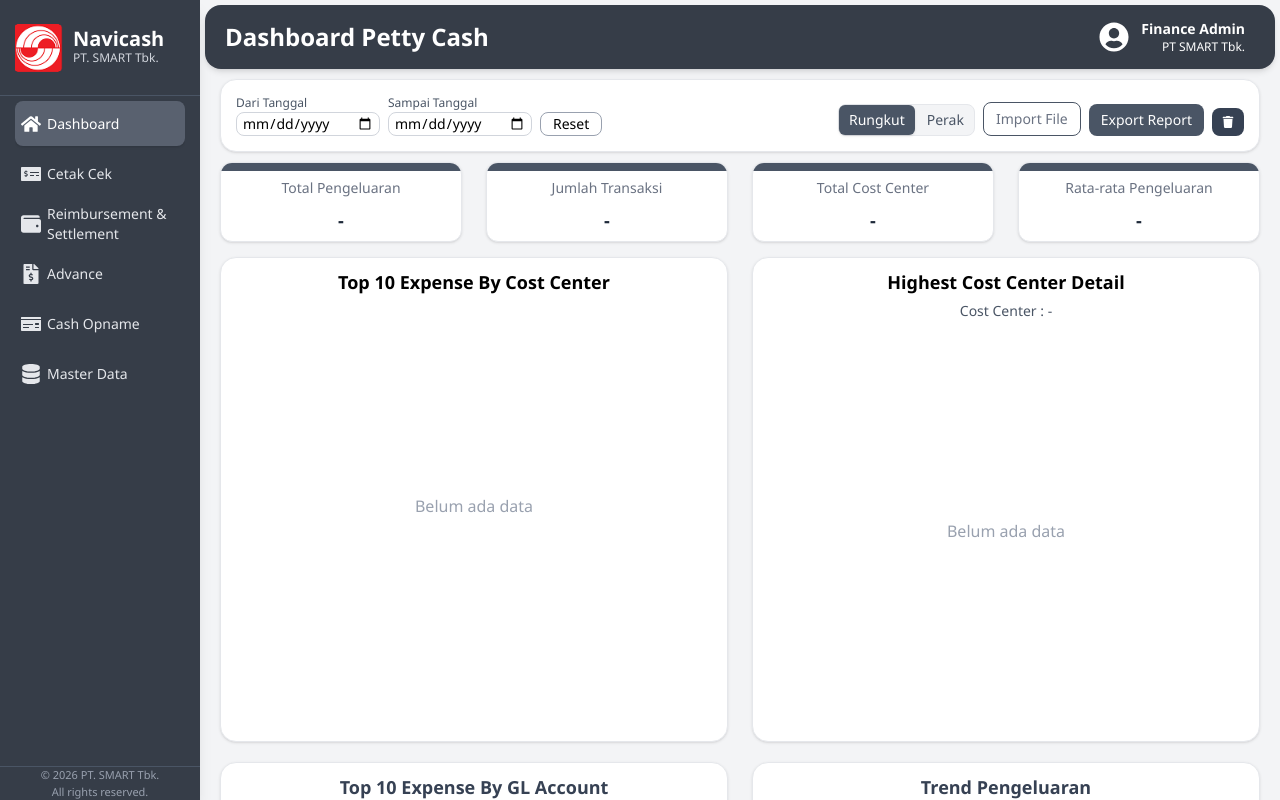
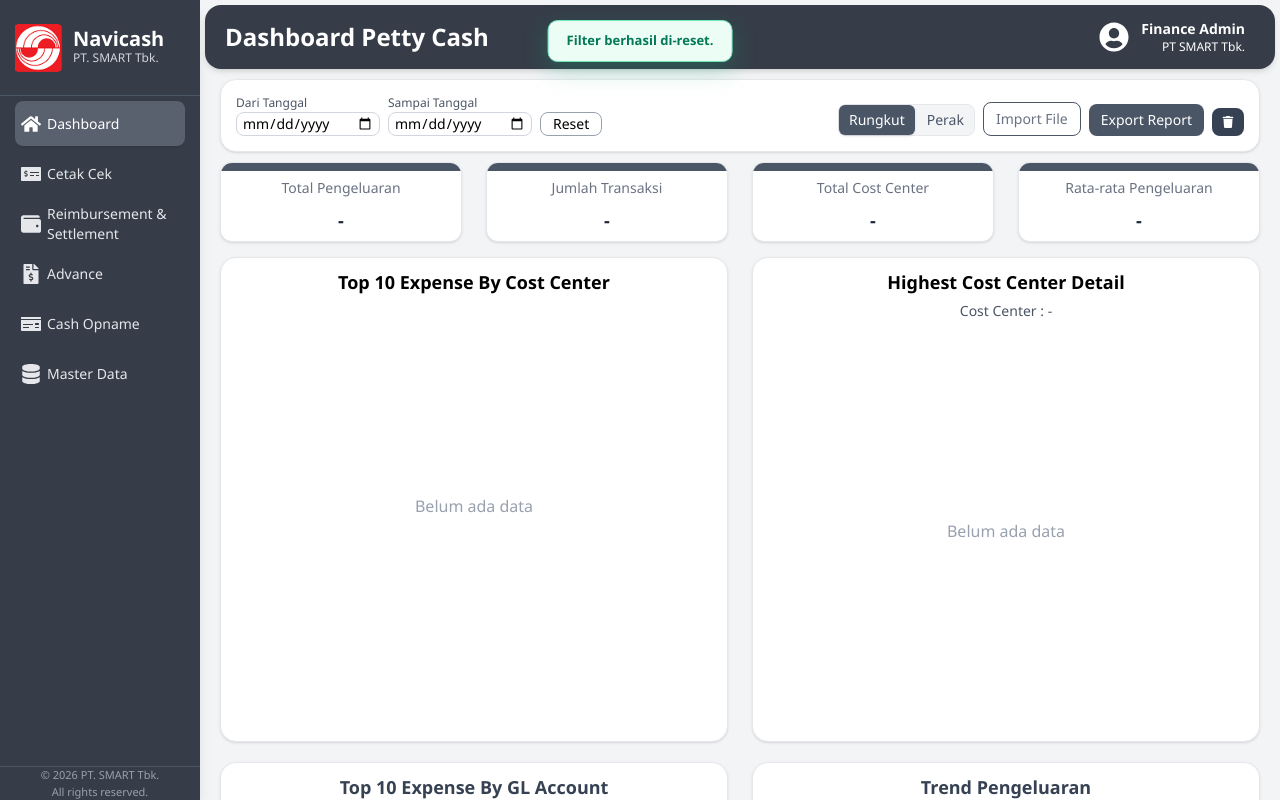
Before and after one commit to Nuril-Amada/Smart, a React (Vite) app: page /Dashboard in a window 1280 px wide. Both pictures are taken after a click on the button "Reset". Built offline with nearby package versions, Linux system fonts and the light colour scheme.

Commit message:
Update Tampilan

```diff
--- a/src/components/dashboard/FilterDashboard.jsx
+++ b/src/components/dashboard/FilterDashboard.jsx
@@ -28,6 +28,7 @@ export default function FilterDashboard({
   onDeletePeriod,
 }) {
   const [showDeleteModal, setShowDeleteModal] = useState(false);
+  const [successMessage, setSuccessMessage] = useState("");
 
   // const handleFilter = () => {
   //   if (onFilter) {
@@ -42,6 +43,8 @@ export default function FilterDashboard({
     if (onReset) {
       onReset();
     }
+    setSuccessMessage("Filter berhasil di-reset.");
+    setTimeout(() => setSuccessMessage(""), 3000);
   };
 
   const handleOpenDelete = () => {
@@ -57,11 +60,48 @@ export default function FilterDashboard({
       });
     }
     setShowDeleteModal(false);
+    setSuccessMessage("Data periode berhasil dihapus.");
+    setTimeout(() => setSuccessMessage(""), 3000);
   };
 
   const isPeriodSelected = Boolean(tanggalAwal && tanggalAkhir);
   return (
     <>
+      <style>{`
+        @keyframes slideDown {
+          from { opacity: 0; transform: translateY(-12px); }
+          to   { opacity: 1; transform: translateY(0); }
+        }
+        @keyframes toastIn {
+          from { opacity: 0; transform: translate(-50%, -12px); }
+          to   { opacity: 1; transform: translate(-50%, 0); }
+        }
+      `}</style>
+
+      {/* ── Toast Notifikasi Sukses (Sama seperti di Master Data) ── */}
+      {successMessage && (
+        <div
+          style={{
+            position: "fixed",
+            top: "20px",
+            left: "50%",
+            transform: "translate(-50%, 0)",
+            zIndex: 100,
+            background: "#ecfdf5",
+            border: "1.5px solid #6ee7b7",
+            color: "#047857",
+            borderRadius: "10px",
+            padding: "10px 18px",
+            fontSize: "13px",
+            fontWeight: 600,
+            boxShadow: "0 8px 24px rgba(16,185,129,0.25)",
+            animation: "toastIn 0.25s ease",
+          }}
+        >
+          {successMessage}
+        </div>
+      )}
+
       <div
         className="w-full flex"
         style={{
```
